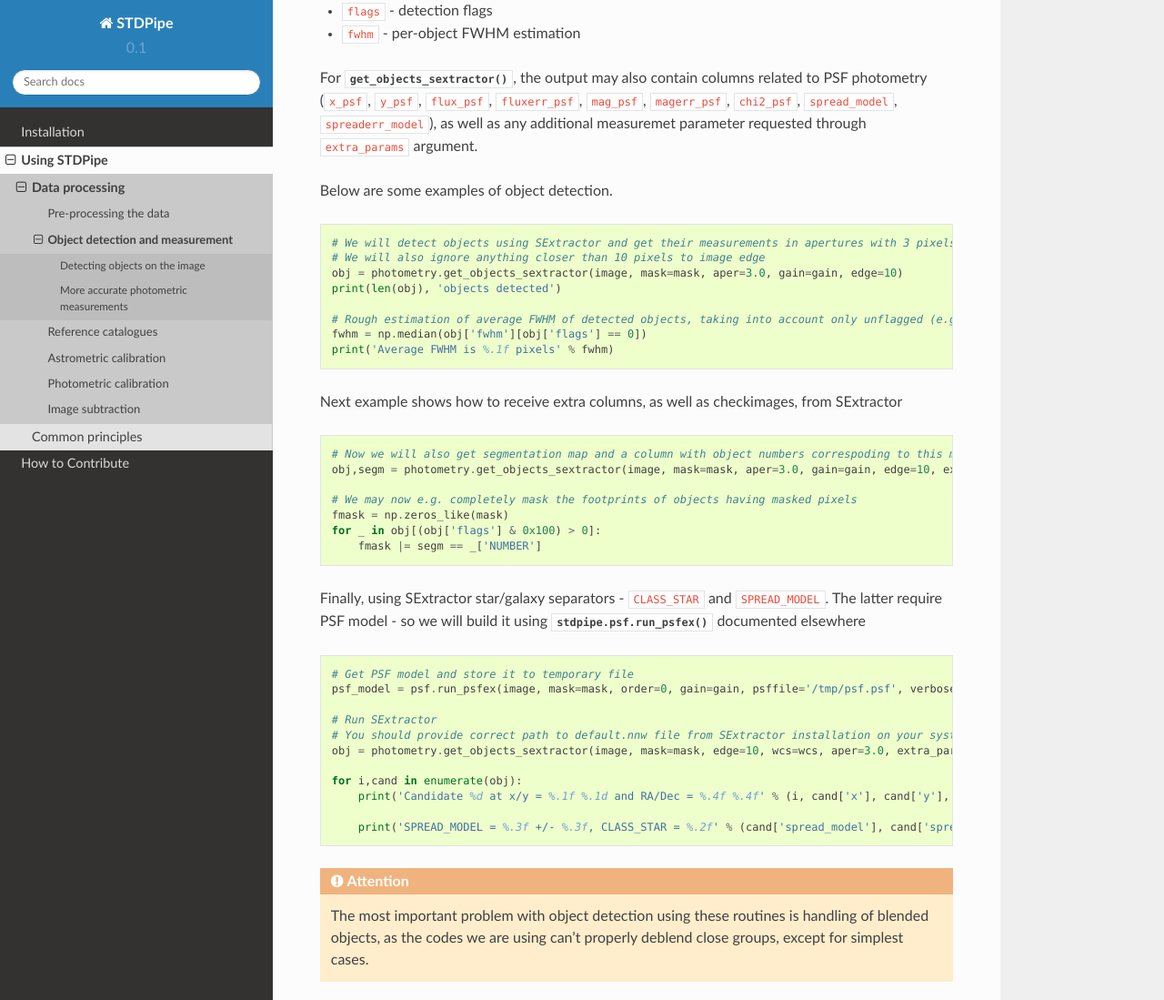
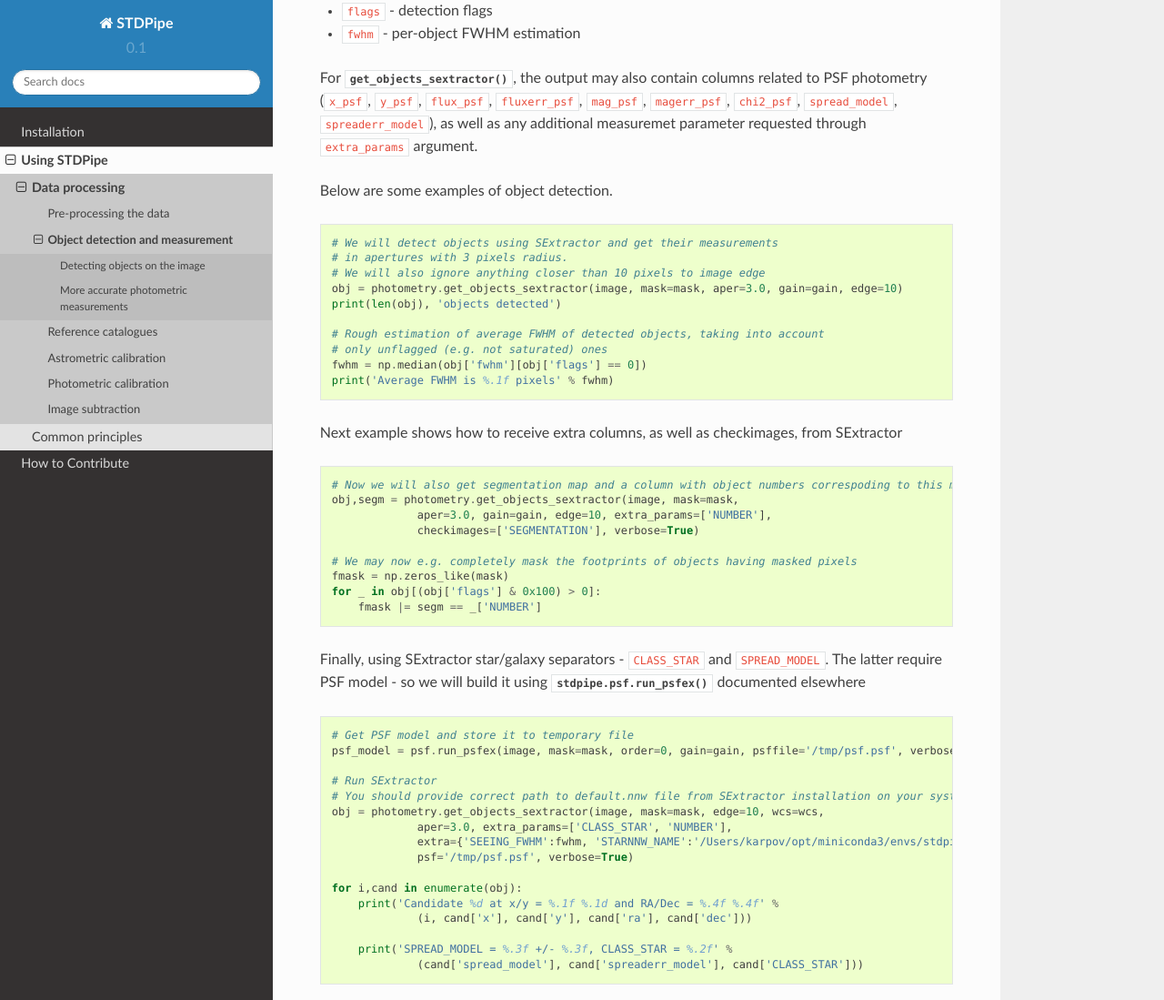
Before and after one commit to karpov-sv/stdpipe, a Sphinx documentation site: the page built from doc/detection.rst, in a window 1280 px wide and 1400 px high, scrolled down 852 px, cut to the strip 0-1099 px from the top of the window. Shown: the whole strip at 91% size. Built offline with Sphinx 7.4.7 and the Read the Docs theme 2.0.0, drawn with Linux system fonts in a browser that asks for light colours; pages that are not in the unit, such as notebooks, are missing from menus; some of the changed text lies outside the part shown.

```diff
--- a/doc/detection.rst
+++ b/doc/detection.rst
@@ -26,12 +26,14 @@ Below are some examples of object detection.
 
 .. code-block:: python
 
-   # We will detect objects using SExtractor and get their measurements in apertures with 3 pixels radius
+   # We will detect objects using SExtractor and get their measurements
+   # in apertures with 3 pixels radius.
    # We will also ignore anything closer than 10 pixels to image edge
    obj = photometry.get_objects_sextractor(image, mask=mask, aper=3.0, gain=gain, edge=10)
    print(len(obj), 'objects detected')
 
-   # Rough estimation of average FWHM of detected objects, taking into account only unflagged (e.g. not saturated) ones
+   # Rough estimation of average FWHM of detected objects, taking into account
+   # only unflagged (e.g. not saturated) ones
    fwhm = np.median(obj['fwhm'][obj['flags'] == 0])
    print('Average FWHM is %.1f pixels' % fwhm)
 
@@ -40,7 +42,9 @@ Next example shows how to receive extra columns, as well as checkimages, from SE
 .. code-block:: python
 
    # Now we will also get segmentation map and a column with object numbers correspoding to this map
-   obj,segm = photometry.get_objects_sextractor(image, mask=mask, aper=3.0, gain=gain, edge=10, extra_params=['NUMBER'], checkimages=['SEGMENTATION'], verbose=True)
+   obj,segm = photometry.get_objects_sextractor(image, mask=mask,
+                aper=3.0, gain=gain, edge=10, extra_params=['NUMBER'],
+                checkimages=['SEGMENTATION'], verbose=True)
 
    # We may now e.g. completely mask the footprints of objects having masked pixels
    fmask = np.zeros_like(mask)
@@ -56,12 +60,17 @@ Finally, using SExtractor star/galaxy separators - `CLASS_STAR` and `SPREAD_MODE
 
    # Run SExtractor
    # You should provide correct path to default.nnw file from SExtractor installation on your system!
-   obj = photometry.get_objects_sextractor(image, mask=mask, edge=10, wcs=wcs, aper=3.0, extra_params=['CLASS_STAR', 'NUMBER'], extra={'SEEING_FWHM':fwhm, 'STARNNW_NAME':'/Users/karpov/opt/miniconda3/envs/stdpipe//share/sextractor/default.nnw'}, psf='/tmp/psf.psf', verbose=True)
+   obj = photometry.get_objects_sextractor(image, mask=mask, edge=10, wcs=wcs,
+                aper=3.0, extra_params=['CLASS_STAR', 'NUMBER'],
+                extra={'SEEING_FWHM':fwhm, 'STARNNW_NAME':'/Users/karpov/opt/miniconda3/envs/stdpipe//share/sextractor/default.nnw'},
+                psf='/tmp/psf.psf', verbose=True)
 
    for i,cand in enumerate(obj):
-       print('Candidate %d at x/y = %.1f %.1d and RA/Dec = %.4f %.4f' % (i, cand['x'], cand['y'], cand['ra'], cand['dec']))
+       print('Candidate %d at x/y = %.1f %.1d and RA/Dec = %.4f %.4f' %
+                (i, cand['x'], cand['y'], cand['ra'], cand['dec']))
 
-       print('SPREAD_MODEL = %.3f +/- %.3f, CLASS_STAR = %.2f' % (cand['spread_model'], cand['spreaderr_model'], cand['CLASS_STAR']))
+       print('SPREAD_MODEL = %.3f +/- %.3f, CLASS_STAR = %.2f' %
+                (cand['spread_model'], cand['spreaderr_model'], cand['CLASS_STAR']))
 
 .. attention::
    The most important problem with object detection using these routines is handling of blended objects, as the codes we are using can't properly deblend close groups, except for simplest cases.
@@ -80,9 +89,11 @@ The photometric measurements returned by the routines above are sometimes not th
 
 .. code-block:: python
 
-   # We will pass this FWHM to measurement function so that aperture and background radii will be relative to it.
+   # We will pass this FWHM to measurement function so that aperture and
+   # background radii will be relative to it.
    # We will also reject all objects with measured S/N < 5
-   obj = photometry.measure_objects(obj, image, mask=mask, fwhm=fwhm, gain=gain, aper=1.0, bkgann=[5, 7], sn=5, verbose=True)
+   obj = photometry.measure_objects(obj, image, mask=mask, fwhm=fwhm, gain=gain,
+                aper=1.0, bkgann=[5, 7], sn=5, verbose=True)
    print(len(obj), 'objects properly measured')
 
 
```
Also changed, not shown: doc/astrometry.rst (+15 -6 lines), doc/catalogs.rst (+6 -3 lines), doc/photometry.rst (+9 -4 lines), doc/subtraction.rst (+14 -4 lines), 1 other file.
